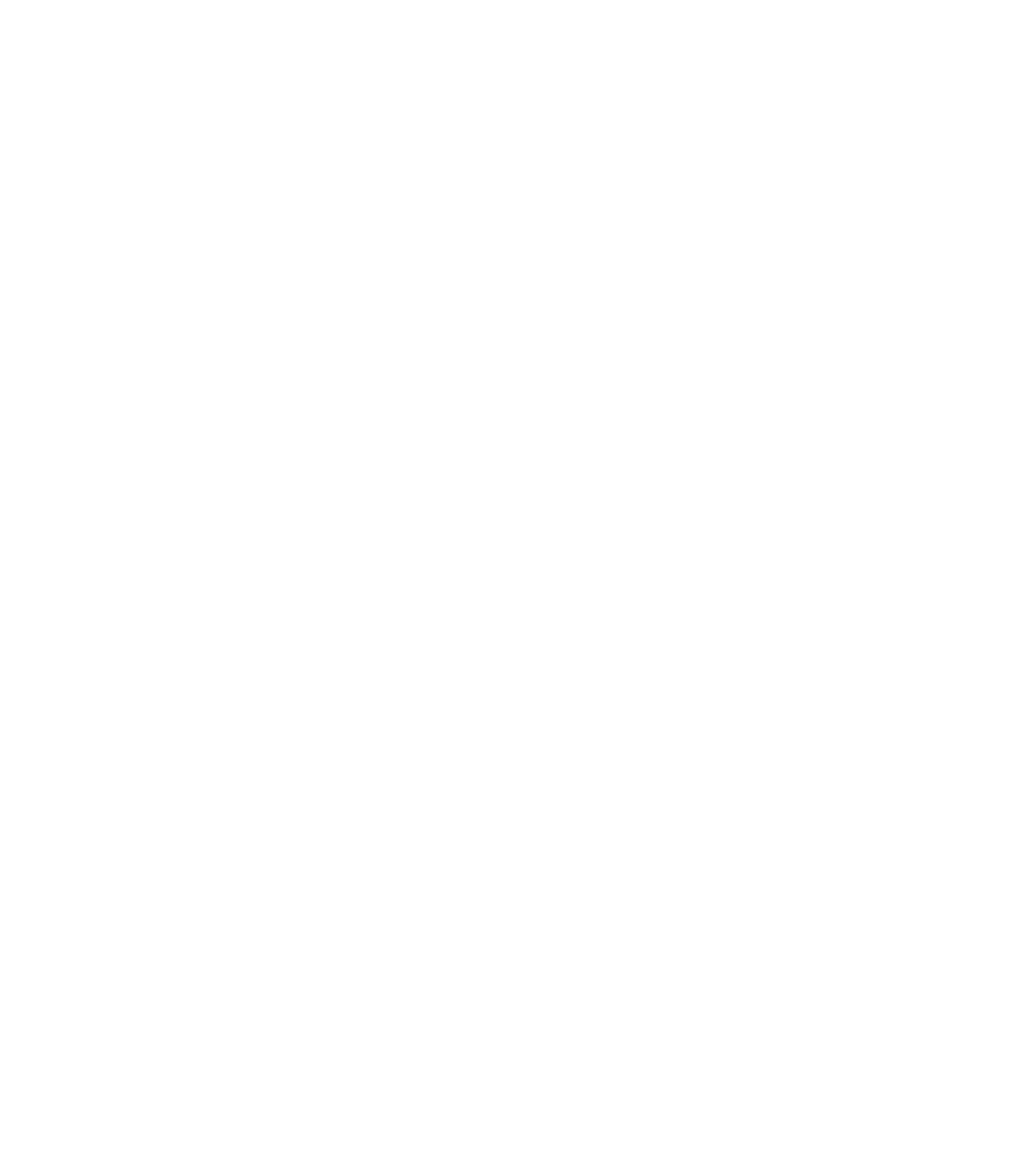
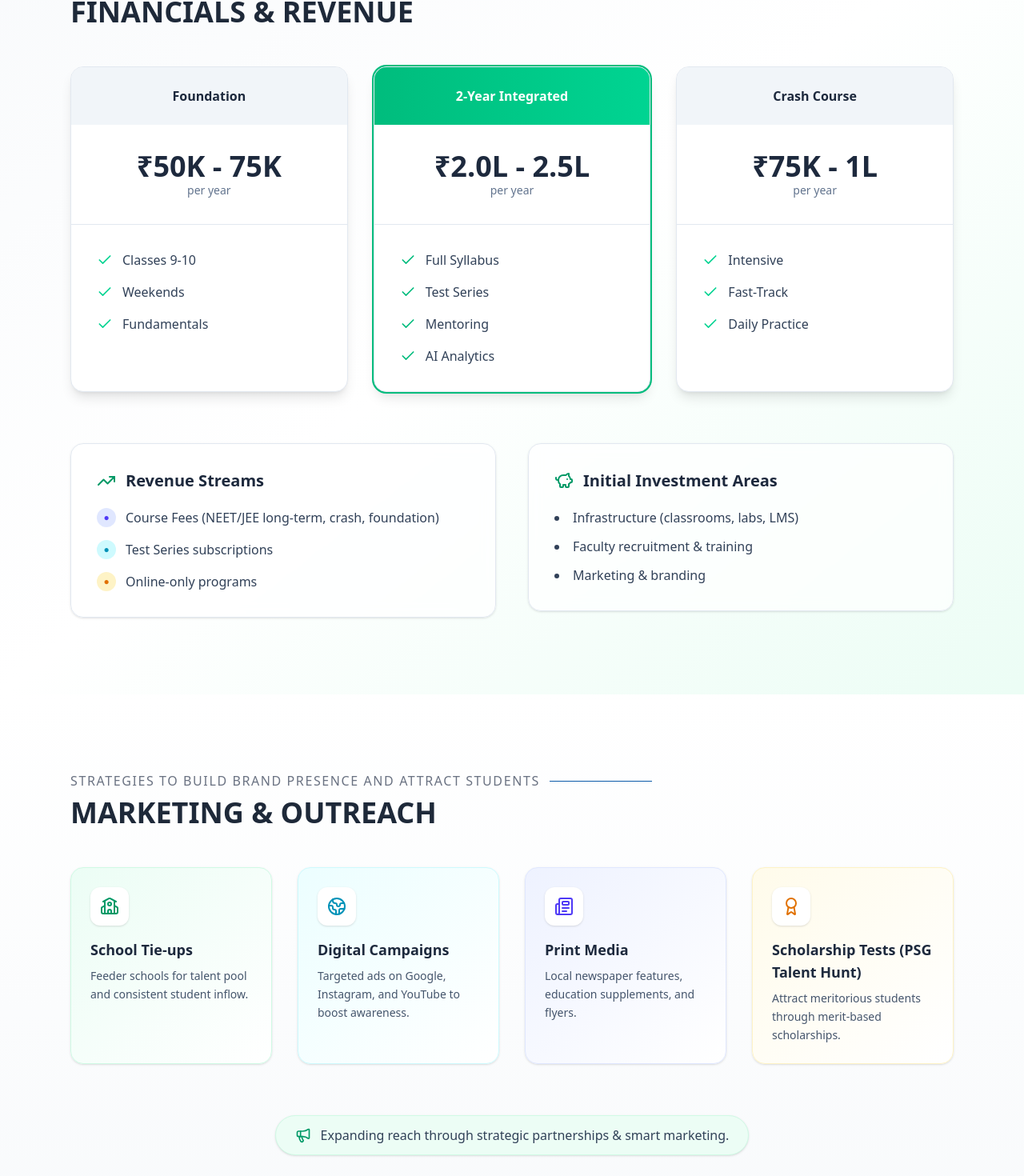
Before and after one commit to Vijay-Psgtech/Psg-leap-academy, a React (Vite) app: page / in a window 1280 px wide. Shown: the part 5267-6737 px from the top of the page at 80% size. Before the commit the page ends 5134 px from the top, so only its background shows below. Built offline with nearby package versions, Linux system fonts and the light colour scheme.

Commit message:
Financial & marketing section styling work has been done.

```diff
--- a/package.json
+++ b/package.json
@@ -14,6 +14,7 @@
     "lucide-react": "^0.562.0",
     "react": "^19.2.0",
     "react-dom": "^19.2.0",
+    "recharts": "^3.6.0",
     "tailwindcss": "^4.1.18"
   },
   "devDependencies": {
--- a/src/App.jsx
+++ b/src/App.jsx
@@ -8,6 +8,8 @@
 import Facilities from "./components/Facilities";
 import Technology from "./components/Technology";
 import Faculty from "./components/Faculty";
+import FinancialModel from "./components/Financial";
+import MarketingOutreach from "./components/Marketing";
 
 function App () {
   return (
@@ -21,6 +23,8 @@
       <Facilities />
       <Faculty />
       <Technology />
+      <FinancialModel />
+      <MarketingOutreach />
     </div>
   )
 };
--- /dev/null
+++ b/src/components/Financial.jsx
@@ -0,0 +1,151 @@
+import React from 'react';
+import useScrollAnimation from '../hooks/useScrollAnimation';
+import SectionTitle from './SectionTitle';
+import { Check, TrendingUp, PiggyBank } from 'lucide-react';
+
+const plans = [
+  {
+    name: "Foundation",
+    price: "50K - 75K",
+    features: ["Classes 9-10", "Weekends", "Fundamentals"],
+    featured: false,
+  },
+  {
+    name: "2-Year Integrated",
+    price: "2.0L - 2.5L",
+    features: ["Full Syllabus", "Test Series", "Mentoring", "AI Analytics"],
+    featured: true,
+  },
+  {
+    name: "Crash Course",
+    price: "75K - 1L",
+    features: ["Intensive", "Fast-Track", "Daily Practice"],
+    featured: false,
+  },
+];
+
+const investments = [
+  'Infrastructure (classrooms, labs, LMS)',
+  'Faculty recruitment & training',
+  'Marketing & branding',
+];
+
+const Financial = () => {
+  const { isVisible, ref } = useScrollAnimation();
+
+  return (
+    <section id="financial" className="py-24 bg-gradient-to-br from-slate-50 via-white to-emerald-50 relative overflow-hidden">
+      <div
+        ref={ref}
+        className={`max-w-6xl mx-auto px-6 transition-all duration-700 ease-out ${
+          isVisible ? 'opacity-100 translate-y-0' : 'opacity-0 translate-y-6'
+        }`}
+      >
+        <SectionTitle
+          title="Financials & Revenue"
+          subtitle="Revenue streams, fee ranges and initial investments"
+        />
+
+        {/* --- Pricing Plans --- */}
+        <div className="mt-12 grid grid-cols-1 sm:grid-cols-2 lg:grid-cols-3 gap-8">
+          {plans.map((p, i) => (
+            <div
+              key={i}
+              className={`group relative bg-white rounded-2xl shadow-lg hover:shadow-xl border border-slate-200 overflow-hidden transition-all duration-300 hover:-translate-y-2 ${
+                p.featured ? 'ring-2 ring-emerald-500' : ''
+              }`}
+            >
+              {/* Header */}
+              <div
+                className={`p-6 text-center font-semibold ${
+                  p.featured
+                    ? 'bg-gradient-to-r from-emerald-500 to-emerald-400 text-white'
+                    : 'bg-slate-100 text-slate-800'
+                }`}
+              >
+                {p.name}
+              </div>
+
+              {/* Price */}
+              <div className="p-8 text-center border-b border-slate-200">
+                <div className="text-4xl font-bold text-slate-800">
+                  ₹{p.price}
+                </div>
+                <div className="text-sm text-slate-500">per year</div>
+              </div>
+
+              {/* Features */}
+              <div className="p-8">
+                <ul className="space-y-4">
+                  {p.features.map((f, j) => (
+                    <li key={j} className="flex items-center text-slate-700">
+                      <Check
+                        className={`w-5 h-5 mr-3 ${
+                          p.featured ? 'text-emerald-500' : 'text-emerald-400'
+                        }`}
+                      />
+                      <span>{f}</span>
+                    </li>
+                  ))}
+                </ul>
+              </div>
+
+              {/* Hover accent */}
+              <div className="absolute bottom-0 left-0 w-full h-1 bg-emerald-500 scale-x-0 group-hover:scale-x-100 transition-transform duration-300 origin-left"></div>
+            </div>
+          ))}
+        </div>
+
+        {/* --- Financial Breakdown --- */}
+        <div className="mt-16 grid md:grid-cols-2 gap-10 items-start">
+          {/* Revenue Streams */}
+          <div className="bg-white/70 backdrop-blur-sm rounded-2xl p-8 shadow-sm border border-slate-200 hover:shadow-md transition-shadow">
+            <div className="flex items-center gap-3 mb-5">
+              <TrendingUp className="w-6 h-6 text-emerald-600" />
+              <h3 className="text-xl font-semibold text-slate-800">
+                Revenue Streams
+              </h3>
+            </div>
+            <ul className="space-y-4 text-slate-700">
+              <li className="flex items-start gap-3">
+                <span className="inline-flex items-center justify-center w-6 h-6 rounded-full bg-indigo-100 text-indigo-600 text-xs font-bold">
+                  ●
+                </span>
+                Course Fees (NEET/JEE long-term, crash, foundation)
+              </li>
+              <li className="flex items-start gap-3">
+                <span className="inline-flex items-center justify-center w-6 h-6 rounded-full bg-cyan-100 text-cyan-600 text-xs font-bold">
+                  ●
+                </span>
+                Test Series subscriptions
+              </li>
+              <li className="flex items-start gap-3">
+                <span className="inline-flex items-center justify-center w-6 h-6 rounded-full bg-amber-100 text-amber-600 text-xs font-bold">
+                  ●
+                </span>
+                Online-only programs
+              </li>
+            </ul>
+          </div>
+
+          {/* Investment Areas */}
+          <div className="bg-white/70 backdrop-blur-sm rounded-2xl p-8 shadow-sm border border-slate-200 hover:shadow-md transition-shadow">
+            <div className="flex items-center gap-3 mb-5">
+              <PiggyBank className="w-6 h-6 text-emerald-600" />
+              <h3 className="text-xl font-semibold text-slate-800">
+                Initial Investment Areas
+              </h3>
+            </div>
+            <ul className="list-disc list-inside space-y-3 text-slate-700">
+              {investments.map((it) => (
+                <li key={it}>{it}</li>
+              ))}
+            </ul>
+          </div>
+        </div>
+      </div>
+    </section>
+  );
+};
+
+export default Financial;
--- /dev/null
+++ b/src/components/Marketing.jsx
@@ -0,0 +1,85 @@
+import React from "react";
+import { Megaphone, School, Globe2, Newspaper, Award } from "lucide-react";
+import useScrollAnimation from "../hooks/useScrollAnimation";
+import SectionTitle from "./SectionTitle";
+
+const marketingItems = [
+  {
+    title: "School Tie-ups",
+    desc: "Feeder schools for talent pool and consistent student inflow.",
+    icon: <School className="w-6 h-6 text-emerald-600" />,
+    color: "from-emerald-50 to-white border-emerald-100",
+  },
+  {
+    title: "Digital Campaigns",
+    desc: "Targeted ads on Google, Instagram, and YouTube to boost awareness.",
+    icon: <Globe2 className="w-6 h-6 text-cyan-600" />,
+    color: "from-cyan-50 to-white border-cyan-100",
+  },
+  {
+    title: "Print Media",
+    desc: "Local newspaper features, education supplements, and flyers.",
+    icon: <Newspaper className="w-6 h-6 text-indigo-600" />,
+    color: "from-indigo-50 to-white border-indigo-100",
+  },
+  {
+    title: "Scholarship Tests (PSG Talent Hunt)",
+    desc: "Attract meritorious students through merit-based scholarships.",
+    icon: <Award className="w-6 h-6 text-amber-600" />,
+    color: "from-amber-50 to-white border-amber-100",
+  },
+];
+
+const MarketingOutreach = () => {
+  const { isVisible, ref } = useScrollAnimation();
+
+  return (
+    <section
+      id="marketing"
+      className="py-24 bg-gradient-to-b from-white to-slate-50 relative overflow-hidden"
+    >
+      <div
+        ref={ref}
+        className={`max-w-6xl mx-auto px-6 transition-all duration-700 ease-out ${
+          isVisible ? "opacity-100 translate-y-0" : "opacity-0 translate-y-6"
+        }`}
+      >
+        <SectionTitle
+          title="Marketing & Outreach"
+          subtitle="Strategies to build brand presence and attract students"
+        />
+
+        <div className="mt-12 grid grid-cols-1 sm:grid-cols-2 lg:grid-cols-4 gap-8">
+          {marketingItems.map((item, i) => (
+            <div
+              key={i}
+              className={`group bg-gradient-to-br ${item.color} border rounded-2xl shadow-sm hover:shadow-lg transition-all duration-300 p-6 hover:-translate-y-1`}
+            >
+              <div className="flex items-center justify-center w-12 h-12 rounded-xl bg-white shadow-sm mb-4 group-hover:scale-110 transition-transform duration-300">
+                {item.icon}
+              </div>
+              <h3 className="text-lg font-semibold text-slate-800 mb-2">
+                {item.title}
+              </h3>
+              <p className="text-sm text-slate-600 leading-relaxed">
+                {item.desc}
+              </p>
+            </div>
+          ))}
+        </div>
+
+        {/* Optional bottom banner */}
+        <div className="mt-16 text-center">
+          <div className="inline-flex items-center gap-3 px-6 py-3 bg-emerald-50 border border-emerald-100 rounded-full shadow-sm">
+            <Megaphone className="w-5 h-5 text-emerald-600" />
+            <span className="text-slate-700 font-medium">
+              Expanding reach through strategic partnerships & smart marketing.
+            </span>
+          </div>
+        </div>
+      </div>
+    </section>
+  );
+};
+
+export default MarketingOutreach;
```
Also changed, not shown: 1 other file (tests, documents, lock files or other folders).
